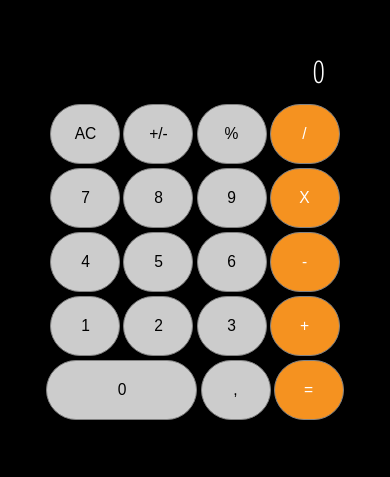
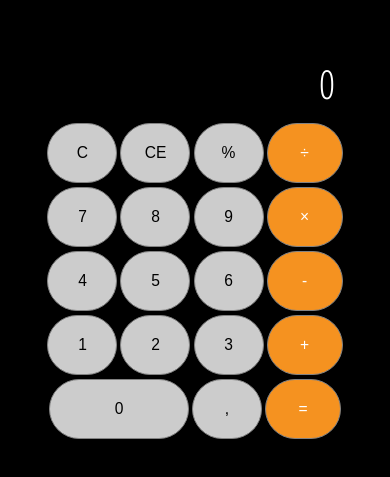
Before and after one commit to abelRoland/calcJS, a plain HTML site: page index.html in a window 390 px wide. Shown: the part 199-676 px from the top of the page. Drawn offline with Linux system fonts and the light colour scheme.

Commit message:
Refactoring This closes #3 #4 #5 #6

```diff
--- a/index.html
+++ b/index.html
@@ -9,57 +9,42 @@
 	  <!-- load the styles -->
 	  <link rel="stylesheet" href="./style.css">
 
-  <!-- load the shared data -->
-
-  <script src='./scripts/shared-variables.js'></script>
-
-  <!-- load the handler scripts -->
-
-  <script src='./scripts/handlers/add.js'></script>
-  <script src='./scripts/handlers/divide.js'></script>
-  <script src='./scripts/handlers/last-result-reset.js'></script>
-  <script src='./scripts/handlers/multiply.js'></script>
-  <script src='./scripts/handlers/subtract.js'></script>
-
 	</head>
-
-<body>
-
+	<body onload="printOutput(0)">
 
 		<main>
-        <div id='result'></div>
-        <button class="buttons" onclick="reset()">AC</button>
-        <button class="buttons">+/-</button>
-        <button class="buttons">%</button>
-        <button class="calculators">/</button>
-        <button class="buttons" onclick="counting(7)">7</button>
-        <button class="buttons" onclick="counting(8)">8</button>
-        <button class="buttons" onclick="counting(9)">9</button>
-        <button class="calculators">X</button>
-        <button class="buttons" onclick="counting(4)">4</button>
-        <button class="buttons" onclick="counting(5)">5</button>
-        <button class="buttons" onclick="counting(6)">6</button>
-        <button class="calculators">-</button>
-        <button class="buttons" onclick="counting(1)">1</button>
-        <button class="buttons" onclick="counting(2)">2</button>
-        <button class="buttons" onclick="counting(3)">3</button>
-        <button class="calculators" >+</button>
-        <button class="buttonO" onclick="counting(0)">0</button>
-        <button class="buttons" onclick="counting('.')">,</button>
-        <button class="calculators">=</button>
+			<div id="calculator">
+				<div id="result">
+					<div id="history">
+						<p id="history-value"></p>
+					</div>
+					<div id="output">
+						<p id="output-value"></p>
+					</div>
+				</div>
+				<button class="operator" id="clear">C</button>
+				<button class="operator" id="backspace">CE</button>
+				<button class="operator" id="%">%</button>
+				<button class="operator" id="/">&#247;</button>
+				<button class="number" id="7">7</button>
+				<button class="number" id="8">8</button>
+				<button class="number" id="9">9</button>
+				<button class="operator" id="*">&times;</button>
+				<button class="number" id="4">4</button>
+				<button class="number" id="5">5</button>
+				<button class="number" id="6">6</button>
+				<button class="operator" id="-">-</button>
+				<button class="number" id="1">1</button>
+				<button class="number" id="2">2</button>
+				<button class="number" id="3">3</button>
+				<button class="operator" id="+">+</button>
+				<button class="number zero" id="0">0</button>
+				<button class="number comma" id=".">,</button>
+				<button class="operator" id="=">=</button>
+			</div>
+		</main>
 
-    <!--    <button onclick='addHandler()'>Sum of some numbers</button> <br>
-    <button onclick='divideHandler()'>Divide some numbers</button> <br>
-    <button onclick='instructionsHandler()'>Display instructions</button> <br>
-    <button onclick='displayLastResultHandler()'>Display the number</button> <br>
-    <button onclick='resetLastResultHandler()'>Reset the number</button> <br>
-
-    <button onclick='multiplyHandler()'>Multiply some numbers</button> <br>
-    <button onclick='subtractHandler()'>Subtract some numbers</button> <br> -->
-  </main>
-  <script>
-    document.getElementById("result").innerHTML = result;
-  </script>
+	  <!-- load the script -->
+	  <script src='./scripts/script.js'></script>
 		</body>
-
 </html>
--- /dev/null
+++ b/scripts/script.js
@@ -0,0 +1,93 @@
+'use strict';
+console.log('--JS Calc--')
+
+function getHistory(){
+	return document.getElementById('history-value').innerText;
+}
+
+function printHistory(num){
+	document.getElementById('history-value').innerText = num;
+}
+
+function getOutput(){
+	return document.getElementById('output-value').innerText;
+}
+
+function printOutput(num){
+	if(num === ''){
+		document.getElementById('output-value').innerText = '';
+	}
+	else{
+		document.getElementById('output-value').innerText = getFormattedNumber(num);
+	}
+}
+
+function getFormattedNumber(num){
+	if(num === '-'){
+		return '';
+	}
+	let n = Number(num);
+	let value = n.toLocaleString('en');
+	return value;
+}
+
+function reverseNumberFormat(num){
+
+	return Number(num.replace(/,/g,''));
+}
+
+var operator = document.getElementsByClassName('operator');
+
+for(let i = 0; i < operator.length; i++){
+	operator[i].addEventListener('click',function(){
+		if(this.id === 'clear'){
+			printHistory('');
+			printOutput('0');
+		}
+		else if(this.id === 'backspace'){
+			let output = reverseNumberFormat(getOutput()).toString();
+			if(output){
+				//if output has a value
+				output = output.substr(0,output.length-1);
+				printOutput(output);
+			}
+		}
+		else {
+			let output = getOutput();
+			let history = getHistory();
+			if(output === '' && history !== ''){
+				if(isNaN(history[history.length-1])){
+					history = history.substr(0,history.length-1);
+				}
+			}
+			if(output !== '' || history !== ''){
+				output = output === '' ? output : reverseNumberFormat(output);
+				history += output;
+				if(this.id === '='){
+					let result = eval(history);
+					printOutput(result);
+					printHistory('');
+				}
+				else{
+					history += this.id;
+					printHistory(history);
+					printOutput('');
+				}
+			}
+		}
+
+	});
+}
+
+var number = document.getElementsByClassName('number');
+
+for (let i = 0; i < number.length; i++) {
+	number[i].addEventListener('click',function(){
+		let output = reverseNumberFormat(getOutput());
+		if(output !== NaN) {
+			//if output is a number
+			output += this.id;
+			printOutput(output);
+		}
+	});
+}
--- a/scripts/shared-variables.js
+++ /dev/null
@@ -1,28 +0,0 @@
-'use strict';
-
-console.log('--- loading: global variables');
-
-
-let result = 0;
-let answer = '';
-
-function counting(value) {
-    if (typeof value === 'number' || value === '.') {
-        if (result === 0) {
-            if (value === '.') {
-                result = '0.';
-            } else {
-            result = String(value);
-            }
-        } else {
-            result += value;
-        }
-    }
-
-    answer = document.getElementById("result").innerHTML = result;
-}
-
-function reset() {
-    result = 0;
-    answer = document.getElementById("result").innerHTML = result;
-}
--- a/style.css
+++ b/style.css
@@ -1,10 +1,10 @@
 @import url('https://fonts.googleapis.com/css2?family=Open+Sans+Condensed:wght@300&display=swap');
 
 body, html {
-    background: #000;
-    height: 100%;
+    font-family: 'Open Sans Condensed', sans-serif;
+    background-color: #000;
+	height: 100%;
     display: grid;
-    font-family: 'Open Sans Condensed', sans-serif;
 }
 
 main {
@@ -16,17 +16,42 @@ main {
     text-align: center;
 }
 
-#result {
-    color: #fff;
+#result{
+	color: #fff;
     background: #828282;
     border-radius: 5px 5px 0 0;
     text-align: end;
-    padding: 10px 20px;
-    font-size: 3vw;
+    padding: 0;
+    height: 100px;
 }
 
-.buttons {
-    background: #ccc;
+
+#history{
+	text-align: right;
+	font-size: 15px;
+	color: #d2d2d2;
+	height: 30px;
+}
+
+#history-value {
+	margin: 0;
+	padding: 10px;
+	}
+
+#output {
+	text-align: right;
+	font-size: 40px;
+	color: #fff;
+	height: 65px;
+}
+
+#output-value {
+	margin: 0;
+	padding: 5px 10px;
+}
+
+.operator, .number {
+	background: #ccc;
     color: #000;
     width: 76px;
     padding: 20px;
@@ -37,34 +62,39 @@ main {
     outline: none;
 }
 
-.calculators {
-    background: #f59220;
+.zero {
+	width: 149px;
+	margin: 0;
+	border-radius: 0 0 0 5px;
+}
+
+.number, .operator{
+	cursor: pointer;
+}
+
+.operator:focus, .number:focus {
+	outline: 0;
+}
+
+button:nth-child(4n + 5){
+	background: #f59220;
     color: #fff;
     width: 76px;
     border: 1px solid #828282;
     padding: 20px;
     margin: 0 -3px;
     font-size: 2vw;
-    cursor: pointer;
-    outline: none;
 }
 
-.calculators:last-child {
-    border-radius: 0 0 5px 0;
-    cursor: pointer;
-    outline: none;
-}
-.buttonO {
-    background: #ccc;
-    color: #000;
-    width: 151px;
+button:nth-child(20){
+	background: #f59220;
+    color: #fff;
+    width: 76px;
+    border: 1px solid #828282;
     padding: 20px;
-    border: 1px solid #828282;
     margin: 0 -2px;
     font-size: 2vw;
-    border-radius: 0 0 0 5px;
-    cursor: pointer;
-    outline: none;
+    border-radius: 0 0 5px 0;
 }
 
 @media (max-width: 700px) {
@@ -72,18 +102,20 @@ main {
         background: #000;
     }
     #result {
-        font-size: 8vw;
         background: #000;
     }
 
-    .buttons, .calculators, .calculators:last-child, .buttonO {
+    .number, .operator, button:nth-child(4n + 5), button:nth-child(20) {
         font-size: 4vw;
         border-radius: 40px;
         margin: 2px 0px;
     }
 
-    .buttons, .calculators {
+    .number, .operator {
         width: 70px;
     }
+    .zero {
+	    width: 140px;
+	   }
 
 }
```
Lines whose indentation alone changed are shown as unchanged.
